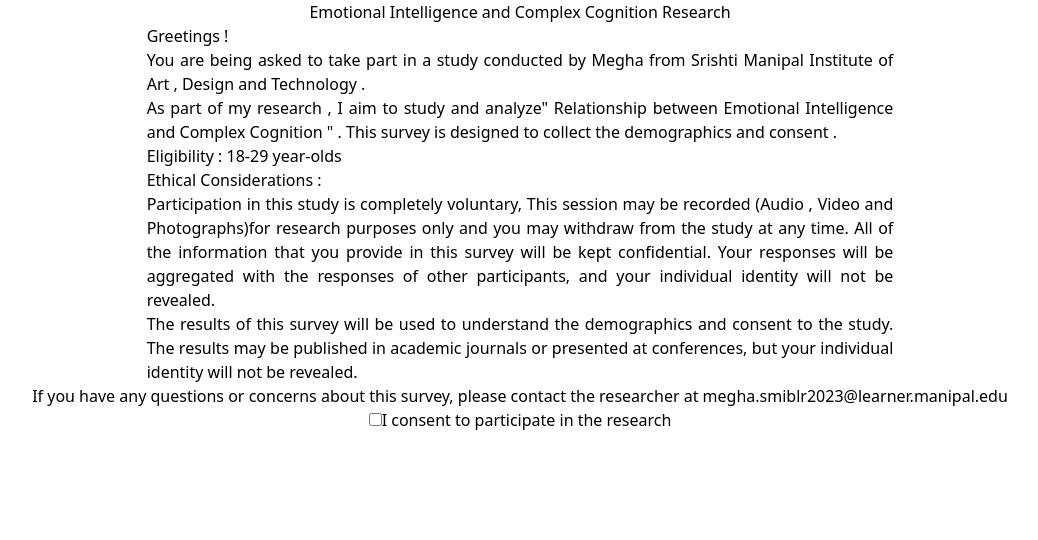
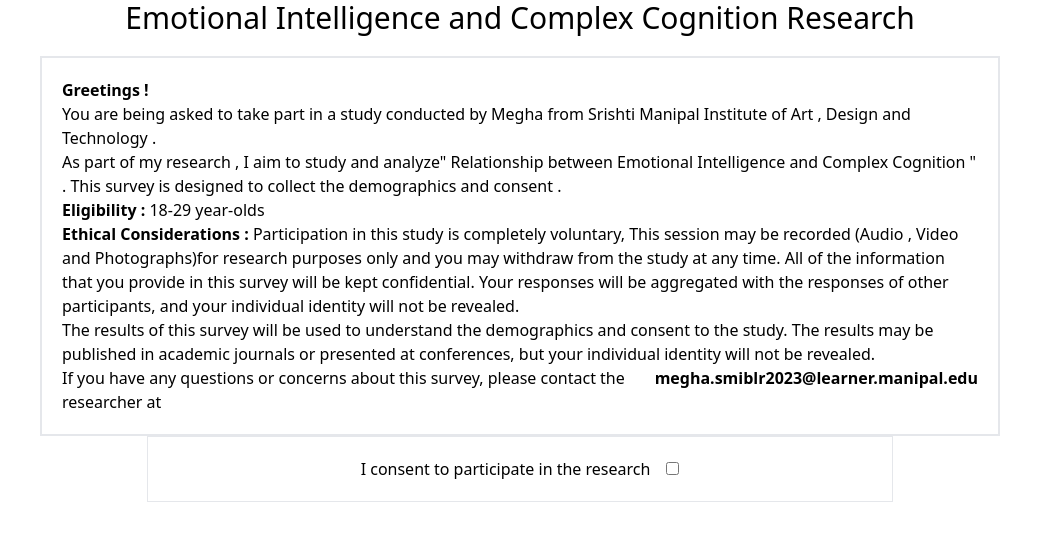
Before and after one commit to meghaapk/Emotional-Intelligence-and-Complex-Cognition-Research-Project, a React (Create React App) app: page / in a window 1280 px wide. Shown: the top 540 px of the page, without its empty margins (120-1158 px from the left). Built offline with nearby package versions, Linux system fonts and the light colour scheme.

Commit message:
Update Home.jsx

```diff
--- a/src/components/Home.jsx
+++ b/src/components/Home.jsx
@@ -14,62 +14,67 @@
 
   return (
     <div className="text-center">
-        <h1> Emotional Intelligence and Complex Cognition Research</h1>
-        <div className="text-justify w-7/12 mx-auto">
-            <p>Greetings !</p>
+        <h1 className="text-3xl"> Emotional Intelligence and Complex Cognition Research</h1>
+        <div className="text-left w-9/12 mx-auto border-2 p-5 mt-5">
+            <p className="font-bold">Greetings !</p>
             <p>You are being asked to take part in a study conducted by Megha from Srishti Manipal Institute of Art , Design and Technology . </p>
             <p>As part of my research , I aim to study and analyze" Relationship between Emotional Intelligence and Complex Cognition " . This survey is designed to collect the demographics and consent .</p>
-            <p>Eligibility : 18-29 year-olds </p>
-            <p>Ethical Considerations :</p>
-            <p>Participation in this study is completely voluntary, This session may be recorded (Audio , Video and Photographs)for research purposes only and you may withdraw from the study at any time. All of the information that you provide in this survey will be kept confidential. Your responses will be aggregated with the responses of other participants, and your individual identity will not be revealed.</p>
+            <p><span className="font-bold">Eligibility :</span> 18-29 year-olds </p>
+            <p><span className="font-bold">Ethical Considerations :</span> Participation in this study is completely voluntary, This session may be recorded (Audio , Video and Photographs)for research purposes only and you may withdraw from the study at any time. All of the information that you provide in this survey will be kept confidential. Your responses will be aggregated with the responses of other participants, and your individual identity will not be revealed.</p>
             <p>The results of this survey will be used to understand the demographics and consent to the study. The results may be published in academic journals or presented at conferences, but your individual identity will not be revealed. </p>
+            <div className="flex flex-row">If you have any questions or concerns about this survey, please contact the researcher at <a className="ml-1 font-bold" href="mailto:megha.smiblr2023@learner.manipal.edu">megha.smiblr2023@learner.manipal.edu</a>
             </div>
-        <p>If you have any questions or concerns about this survey, please contact the researcher at megha.smiblr2023@learner.manipal.edu</p>
-        <form className="text-center flex flex-col">
+        </div>
+        <form className="text-center flex flex-col border w-7/12 mx-auto p-5">
             <label>
+              <span className="mr-2">I consent to participate in the research</span>
                 <input
                     type="checkbox"
                     checked={userData.consent}
+                    className="ml-2"
                     onChange={(e) => setUserData({ ...userData, consent: e.target.checked })}
                 />
-            I consent to participate in the research
             </label>
             {userData.consent && (
-                <div className="flex flex-col w-1/4 mx-auto gap-2 text-left">
-                    <label>
+                <div className="flex flex-col mx-auto gap-2 text-left">
+                    <label className="flex flex-row w-full">
                     Name:
                     <input
                         type="text"
+                        className="border border-gray-500 ml-2"
                         value={userData.name}
                         onChange={(e) => setUserData({ ...userData, name: e.target.value })}
                     />
                     </label>
-                    <label>
+                    <label className="flex flex-row w-full">
                     Age:
                     <input
                         type="number"
+                        className="border border-gray-500 ml-2"
                         value={userData.age}
                         onChange={(e) => setUserData({ ...userData, age: e.target.value })}
                     />
                     </label>
-                    <label>
+                    <label className="flex flex-row w-full">
                         Gender :
-                        <select value={userData.gender} onChange={(e) => setUserData({ ...userData, gender: e.target.value})}>
+                        <select value={userData.gender} onChange={(e) => setUserData({ ...userData, gender: e.target.value})}
+                        className="border border-gray-500 ml-2">
                             <option value={""}>Select</option>
                             <option value={"Male"}>Male</option>
                             <option value={"Male"}>Female</option>
                             <option value={"Male"}>Non Binary</option>
                         </select>
                     </label>
-                    <label>
+                    <label className="flex flex-row w-full">
                     What is your highest level of education?
                     <input
                         type="text"
+                        className="border border-gray-500 ml-2"
                         value={userData.education}
                         onChange={(e) => setUserData({ ...userData, education: e.target.value })}
                     />
                     </label>
-                    <label>
+                    <label className="flex flex-row w-full">
                     Are you constantly exposed to Sanskrit language learning or usage. This includes individuals enrolled in Sanskrit language programs, individuals practicing Sanskrit mantras, or those belonging to communities where Sanskrit is used frequently.
                     <input
                         type="radio"
@@ -77,13 +82,19 @@
                         onChange={(e) => setUserData({ ...userData, exposed: e.target.value })}
                     />
                     </label>
-                    <button type="submit" onClick={(e) => {
+                    <button type="submit"
+                        className="bg-blue-500 text-white px-5 py-2 mt-5"
+                        onClick={(e) => {
                             e.preventDefault();
-                        if(userData.name === "" || userData.age === "" || userData.education === "" || userData.gender
-                        === "" || userData.exposed === ""){
+                            if(userData.name === "" || userData.age === "" || userData.education === "" || userData.gender === "" || userData.exposed === "") {
+                                console.log(userData);
                                 alert("Please fill all the fields");
                             } else {
+                                if(userData.age < 18 || userData.age > 29) {
+                                    alert("You are not eligible for the study");
+                                } else {
                                     navigate("/phase1");
+                                }
                             }
                         }
                     }>
```
Lines whose indentation alone changed are shown as unchanged.
